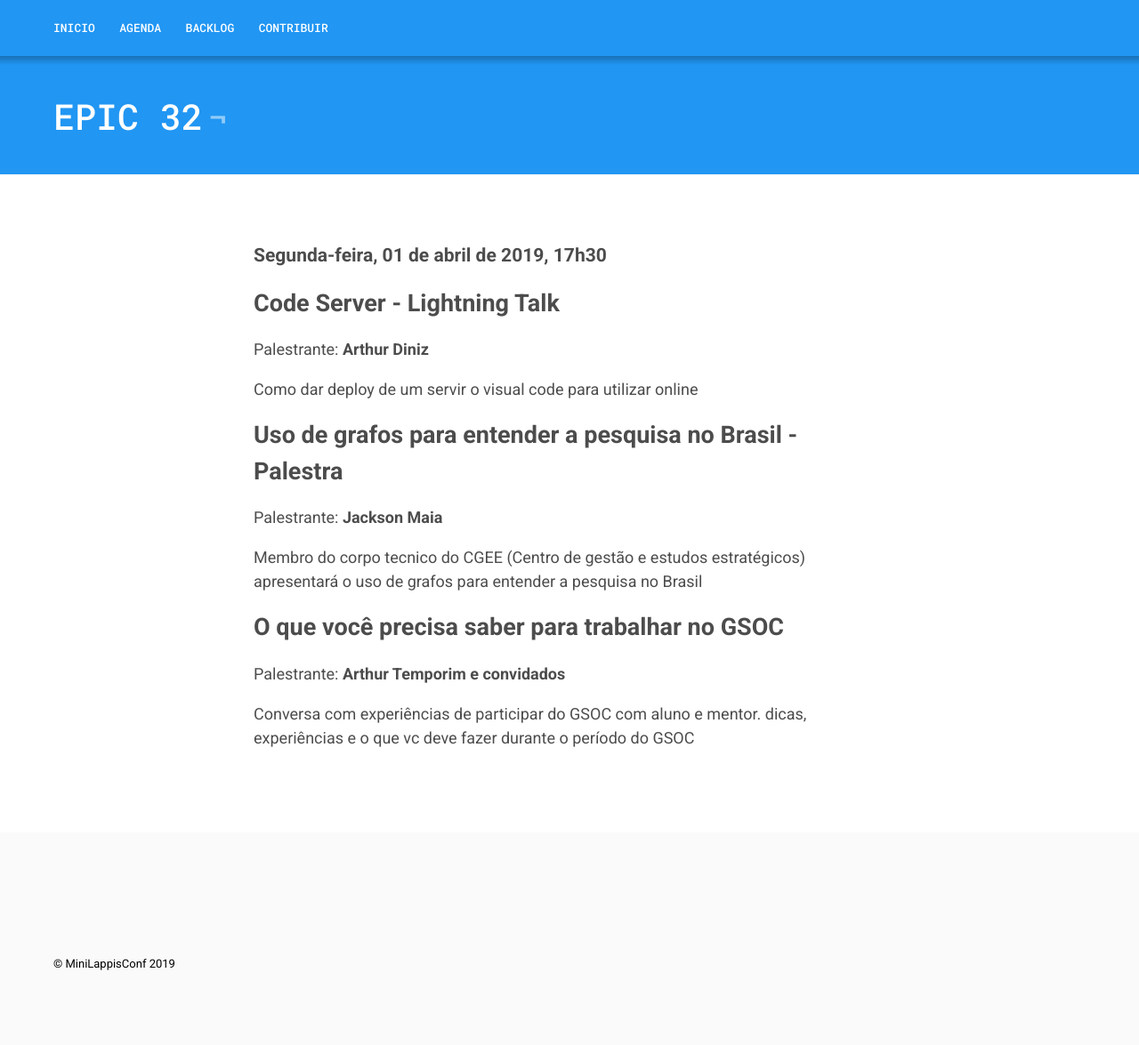
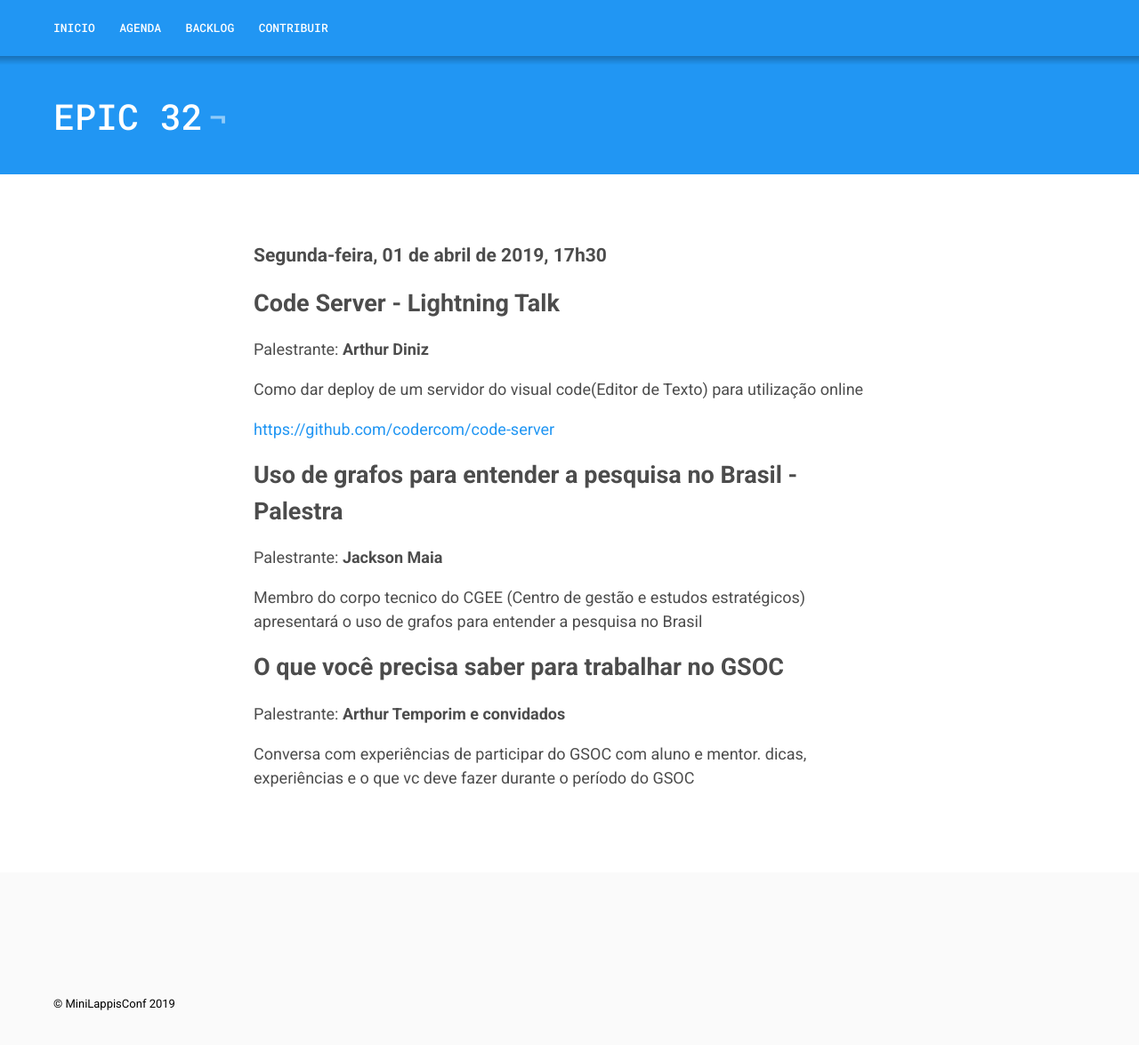
Before and after one commit to lappis-unb/MiniLappisConf, a Jekyll site: the page built from _posts/2019-03-24-epic32-draft.md, in a window 1280 px wide and 1281 px high. Shown: the top 1175 px of the window at 89% size. Built offline with Jekyll 4.4.1, drawn with Linux system fonts in a browser that asks for light colours.

Commit message:
Update visual core talk
Signed-off-by: Arthur Diniz <arthurbdiniz@gmail.com>

```diff
--- a/_posts/2019-03-24-epic32-draft.md
+++ b/_posts/2019-03-24-epic32-draft.md
@@ -12,8 +12,9 @@ tags:
 ## Code Server - Lightning Talk
 Palestrante: **Arthur Diniz**
 
-Como dar deploy de um servir o visual code para utilizar online
+Como dar deploy de um servidor do visual code(Editor de Texto) para utilização online
 
+[https://github.com/codercom/code-server](https://github.com/codercom/code-server)
 
 
 ## Uso de grafos para entender a pesquisa no Brasil - Palestra
```
